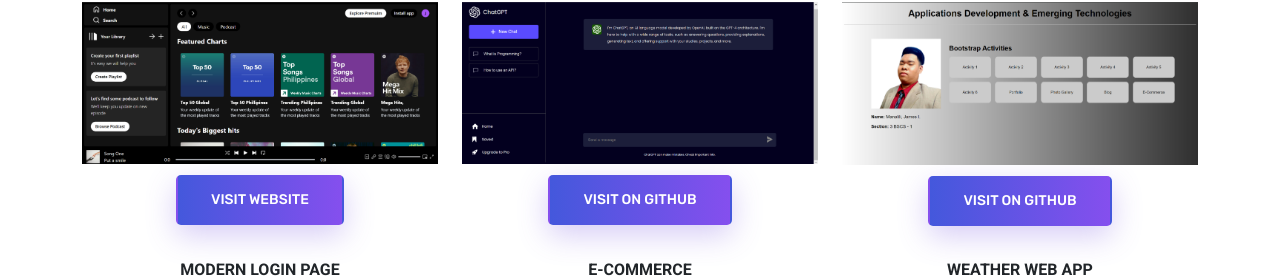
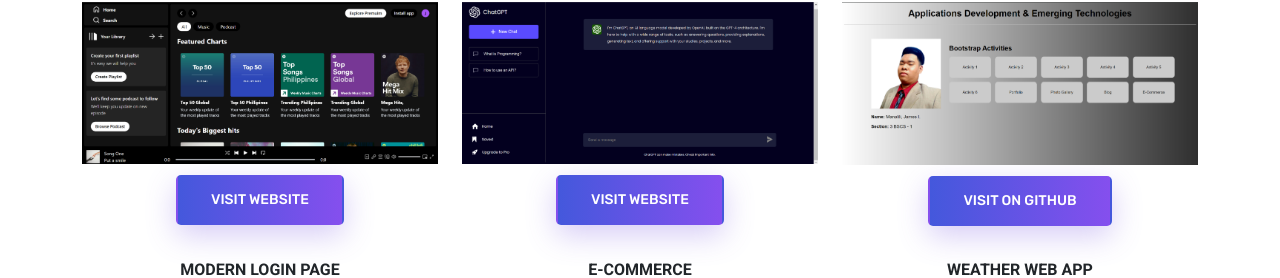
Before and after one commit to JamesManalili/Portfolio, a plain HTML site: page index.html in a window 1280 px wide. Shown: the part 1523-1801 px from the top of the page. Drawn offline with nearby package versions, Linux system fonts and the light colour scheme.

Commit message:
Update index.html

```diff
--- a/index.html
+++ b/index.html
@@ -132,8 +132,8 @@
                         </a>
                     </div>
                     <div class="text-center mt-3">
-                        <a class="main-btn primary-btn" href="https://github.com/JamesManalili/gpt-clone.git" target="_blank"
-                            rel="noopener noreferrer">Visit on GitHub</a>
+                        <a class="main-btn primary-btn" href="https://jamesmanalili.github.io/gpt-clone/" target="_blank"
+                            rel="noopener noreferrer">Visit Website</a>
                     </div>
                 </div>
                     <div class="col-md-4 mb-4">
```
